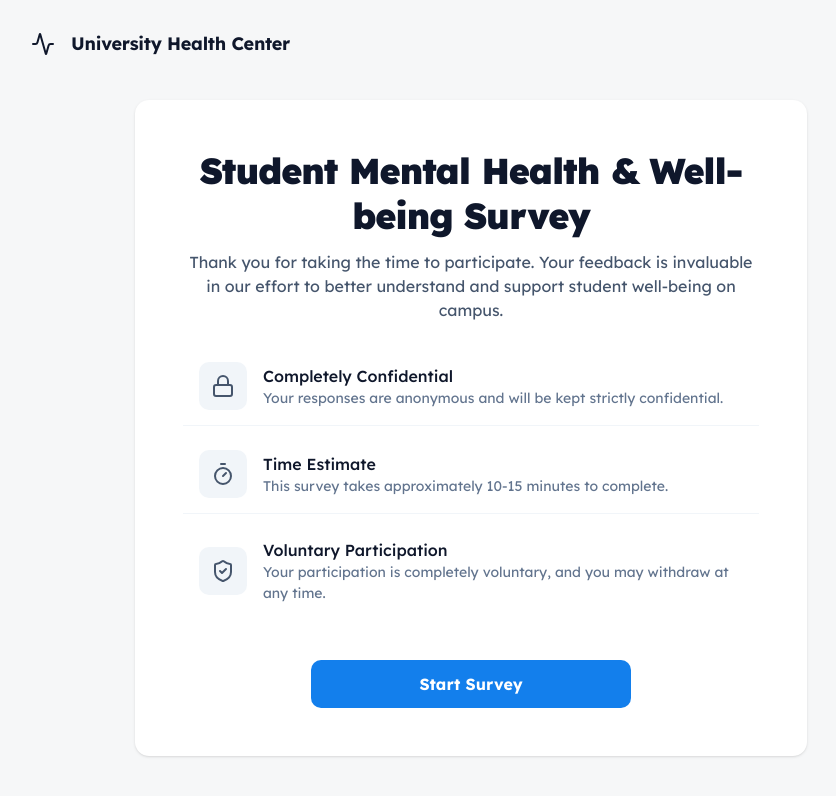
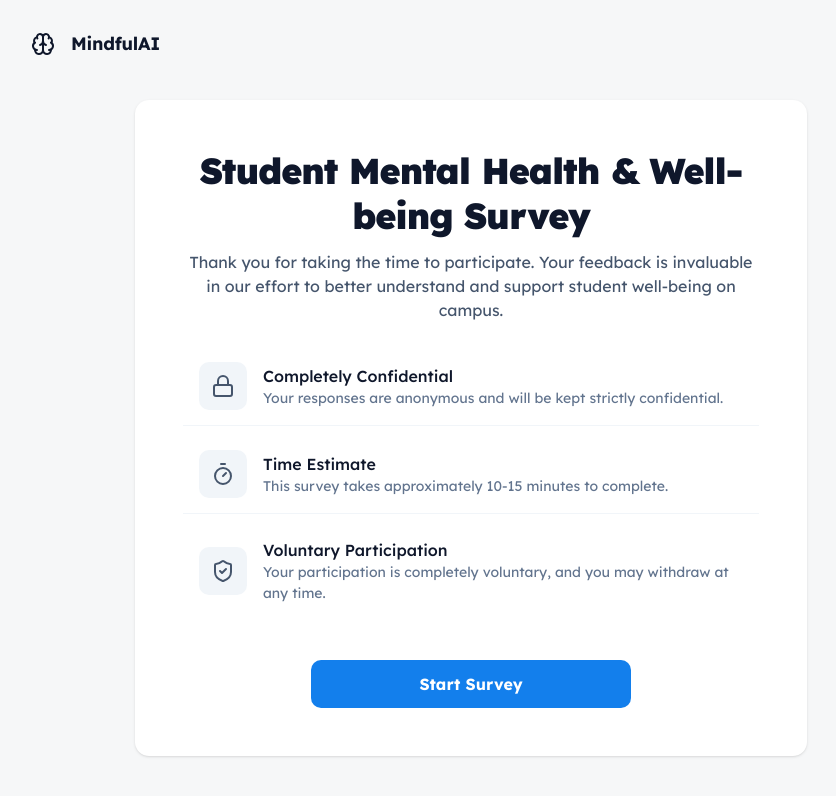
Before and after one commit to harleenkaur28/Text-Depression-Screening, a Next.js app in the folder client/: page /survey/welcome in a window 1280 px wide. Shown: the top 796 px of the page, without its empty margins (169-1005 px from the left). Built offline with nearby package versions, Linux system fonts and the light colour scheme.

Commit message:
added consistnet navbar

```diff
--- a/client/app/forgot-password/page.tsx
+++ b/client/app/forgot-password/page.tsx
@@ -1,5 +1,5 @@
 import Link from "next/link";
-import { ArrowLeft, Flower } from "lucide-react";
+import { ArrowLeft, Brain } from "lucide-react";
 import { Button } from "@/components/ui/button";
 import { Input } from "@/components/ui/input";
 import { Label } from "@/components/ui/label";
@@ -10,11 +10,9 @@ export default function ForgotPasswordPage() {
 			<div className="absolute top-0 left-0 w-full px-4 py-5 sm:px-8">
 				<header className="flex items-center justify-start gap-4">
 					<div className="size-6 text-[#137fec]">
-						<Flower className="w-full h-full" />
+						<Brain className="w-full h-full" />
 					</div>
-					<h2 className="text-lg font-bold tracking-[-0.015em]">
-						Student Wellness
-					</h2>
+					<h2 className="text-lg font-bold tracking-[-0.015em]">MindfulAI</h2>
 				</header>
 			</div>
 			<div className="w-full max-w-md p-4">
--- a/client/app/login/page.tsx
+++ b/client/app/login/page.tsx
@@ -1,5 +1,5 @@
 import Link from "next/link";
-import { Eye, EyeOff, Flower } from "lucide-react";
+import { Eye, EyeOff, Brain } from "lucide-react";
 import { Button } from "@/components/ui/button";
 import { Input } from "@/components/ui/input";
 import { Label } from "@/components/ui/label";
@@ -27,9 +27,9 @@ export default function LoginPage() {
 										<div>
 											{/* Logo */}
 											<div className="flex justify-center items-center gap-3 mb-6">
-												<Flower className="w-10 h-10 text-calm-blue" />
+												<Brain className="w-10 h-10 text-calm-blue" />
 												<span className="text-2xl font-bold text-neutral-dark-gray dark:text-neutral-off-white">
-													MindWell
+													MindfulAI
 												</span>
 											</div>
 											<h1 className="text-neutral-dark-gray dark:text-neutral-off-white tracking-tight text-3xl font-bold leading-tight text-center">
--- a/client/app/survey/feedback/page.tsx
+++ b/client/app/survey/feedback/page.tsx
@@ -1,6 +1,6 @@
 import Link from "next/link";
 import {
-	Activity,
+	Brain,
 	Users,
 	Flower,
 	GraduationCap,
@@ -17,10 +17,10 @@ export default function FeedbackPage() {
 				<div className="flex items-center justify-between w-full max-w-6xl px-4 py-3">
 					<div className="flex items-center gap-3 text-slate-900 dark:text-white">
 						<div className="size-6 text-[#137fec]">
-							<Activity className="w-full h-full" />
+							<Brain className="w-full h-full" />
 						</div>
 						<h2 className="text-lg font-bold leading-tight tracking-[-0.015em]">
-							MindfulU
+							MindfulAI
 						</h2>
 					</div>
 					<div className="hidden md:flex items-center gap-8">
--- a/client/app/survey/welcome/page.tsx
+++ b/client/app/survey/welcome/page.tsx
@@ -2,7 +2,7 @@
 
 import Link from "next/link";
 import { useSearchParams } from "next/navigation";
-import { Lock, Timer, ShieldCheck, Activity } from "lucide-react";
+import { Lock, Timer, ShieldCheck, Brain } from "lucide-react";
 import { Button } from "@/components/ui/button";
 
 export default function WelcomePage() {
@@ -17,10 +17,10 @@ export default function WelcomePage() {
 						<header className="flex items-center justify-between whitespace-nowrap px-10 py-3">
 							<div className="flex items-center gap-4 text-slate-900 dark:text-slate-100">
 								<div className="size-6">
-									<Activity className="w-full h-full" />
+									<Brain className="w-full h-full" />
 								</div>
 								<h2 className="text-slate-900 dark:text-slate-100 text-lg font-bold leading-tight tracking-[-0.015em]">
-									University Health Center
+									MindfulAI
 								</h2>
 							</div>
 						</header>
```
